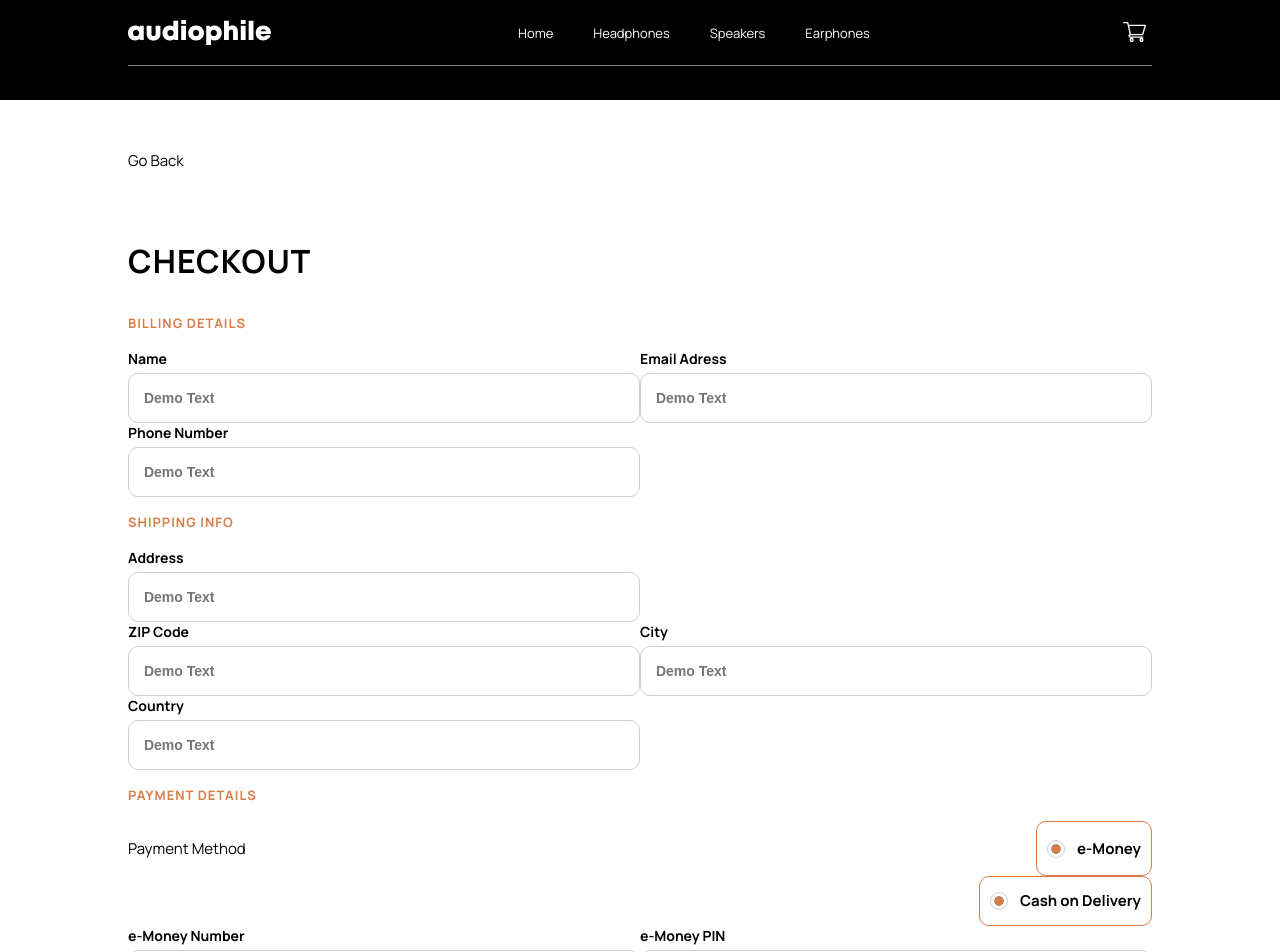
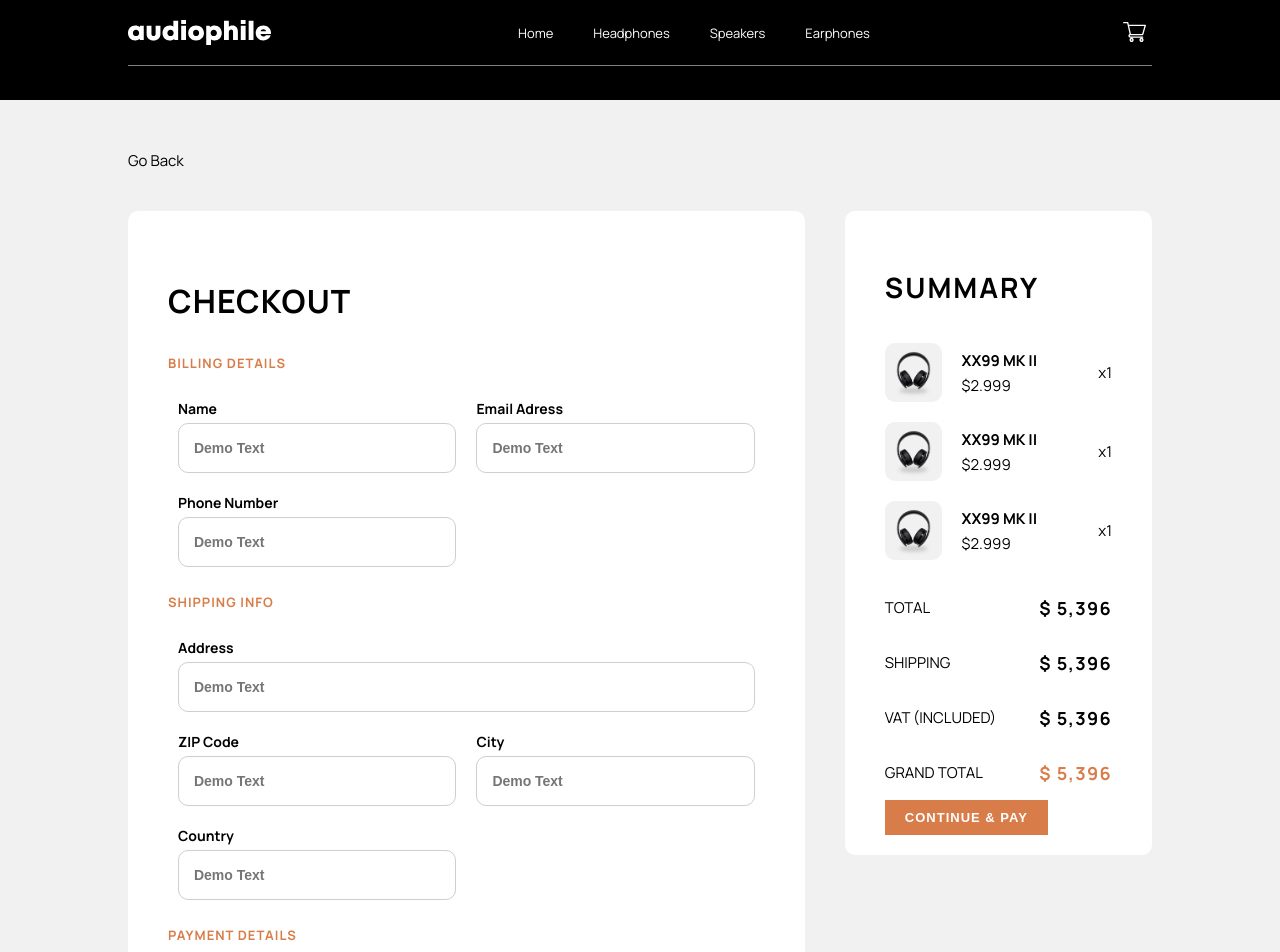
Before and after one commit to JoelStorr/FM-Audiophile-FrontEnd, a Nuxt app: page /Checkout in a window 1280 px wide. Shown: the top 952 px of the page. Built offline with nearby package versions, Linux system fonts and the light colour scheme.

Commit message:
Added Checkout Form

```diff
--- /dev/null
+++ b/components/UI/ProductSummary.vue
@@ -0,0 +1,50 @@
+<template>
+
+    <div class="content-holder">
+        <img src="/product-xx99-mark-two-headphones/desktop/image-category-page-preview.jpg" />
+        <div class="name-holder">
+            <p>XX99 MK ||</p>
+            <p>$2.999</p>
+        </div>
+        <p>x1</p>
+    </div>
+
+
+</template>
+
+
+<style lang="scss" scoped>
+
+    .content-holder{
+        position: relative;
+        width: 100%;
+        display: flex;
+        align-items: center;
+        justify-content: center;
+        margin: 2rem 0;
+    }
+
+    img{
+        width: 25%;
+        margin-right: 2rem;
+        border-radius: 1rem;
+    }
+
+    .name-holder{
+        flex: 1;
+        justify-content: center;
+        align-items: center;
+        height: 100%;
+
+        & p:first-of-type{
+            font-weight: bold;
+        }
+
+        & p{
+            margin: 0;
+        }
+    }
+
+
+
+</style>
--- a/components/UI/RadioButton.vue
+++ b/components/UI/RadioButton.vue
@@ -21,7 +21,7 @@ const emits = defineEmits(["radioChange"]);
 const isChecked = useState("isChecked", () => props.isChecked);
 
 function changeCeck(): void {
-  emits("radioChange", isChecked.value);
+emits("radioChange", props.value);
 }
 </script>
 
@@ -33,6 +33,8 @@ function changeCeck(): void {
   border: 0.1rem solid $input-outline;
   border-radius: 1rem;
   padding: 1.5rem 1rem;
+  width: 100%;
+  margin: 1rem;
 }
 
 .active {
--- a/components/UI/TextField.vue
+++ b/components/UI/TextField.vue
@@ -9,7 +9,7 @@
                 <slot name="error"></slot>
             </span>
         </span>
-        <input type="text" placeholder="Demo Text">
+        <input type="text" placeholder="Demo Text" @input="changeValue">
     </label>
 
 </template>
@@ -19,6 +19,11 @@
         error: {type: Boolean, required: true},
     })
 
+    const emits = defineEmits('valueChange')
+
+    function changeValue(e){
+        emits('valueChange', e.target.value)
+    }
 </script>
 
 
@@ -29,6 +34,7 @@
         display: flex;
         flex-direction: column;
         font-weight: bold;
+        margin: 1rem;
     }
 
     .label-text{
--- a/pages/Checkout/index.vue
+++ b/pages/Checkout/index.vue
@@ -13,26 +13,26 @@
                     <section>
                         <p class="g-subtitle">Billing details</p>
                         <div class="row">
-                            <UITextField>Name</UITextField>
-                            <UITextField>Email Adress</UITextField>
+                            <UITextField :error="false" @valueChange="nameChange">Name</UITextField>
+                            <UITextField :error="false" @valueChange="emailChange">Email Adress</UITextField>
                         </div>
                         <div class="row">
-                            <UITextField>Phone Number</UITextField>
+                            <UITextField :error="false" @valueChange="phoneChange">Phone Number</UITextField>
                             <div class="spacer"></div>
                         </div>
                     </section>
                     <section>
                         <p class="g-subtitle">Shipping Info</p>
                         <div class="row">
-                            <UITextField>Address</UITextField>
-                            <div class="spacer"></div>
+                            <UITextField :error="false" @valueChange="addressChange">Address</UITextField>
+
                         </div>
                         <div class="row">
-                            <UITextField>ZIP Code</UITextField>
-                            <UITextField>City</UITextField>
+                            <UITextField :error="false" @valueChange="zipCodeChange">ZIP Code</UITextField>
+                            <UITextField :error="false" @valueChange="cityChange">City</UITextField>
                         </div>
                         <div class="row">
-                            <UITextField>Country</UITextField>
+                            <UITextField :error="false" @valueChange="countryChange">Country</UITextField>
                             <div class="spacer"></div>
                         </div>
                     </section>
@@ -40,29 +40,114 @@
                         <p class="g-subtitle">Payment Details</p>
                         <div class="row">
                             <p>Payment Method</p>
-                            <UIRadioButton>e-Money</UIRadioButton>
+                            <UIRadioButton
+                            value="e-Money"
+                            :isChecked="paymentMethod"
+                            @radioChange="paymentMethodChange"
+                            >e-Money</UIRadioButton>
                         </div>
                         <div class="row">
                             <div class="spacer"></div>
-                            <UIRadioButton>Cash on Delivery</UIRadioButton>
+                            <UIRadioButton
+                            value="CashOnDelivery"
+                            :isChecked="paymentMethod"
+                            @radioChange="paymentMethodChange">Cash on Delivery</UIRadioButton>
                         </div>
                         <div class="row">
-                            <UITextField>e-Money Number</UITextField>
-                            <UITextField>e-Money PIN</UITextField>
+                            <UITextField :error="false" @valueChange="eMoneyNumberChange">e-Money Number</UITextField>
+                            <UITextField :error="false" @valueChange="eMoneyPinChange">e-Money PIN</UITextField>
                         </div>
                     </section>
                 </form>
             </div>
-            <div class="summary-holder"></div>
+            <div class="summary-holder">
+                <h4>Summary</h4>
+                <UIProductSummary />
+                <UIProductSummary />
+                <UIProductSummary />
+
+                <div class="row">
+                    <p>TOTAL</p> <h6>$ 5,396</h6>
+                </div>
+                <div class="row">
+                    <p>SHIPPING</p> <h6>$ 5,396</h6>
+                </div>
+                <div class="row">
+                    <p>VAT (INCLUDED)</p> <h6>$ 5,396</h6>
+                </div>
+                <div class="row">
+                    <p>GRAND TOTAL</p> <h6 class="highlight">$ 5,396</h6>
+                </div>
+                <div class="btn-holder">
+
+                    <UIButtonPrimary>Continue & Pay</UIButtonPrimary>
+                </div>
+            </div>
         </div>
+    </div>
+</template>
+
+<script setup>
 
 
-    </div>
+const name = useState('name', ()=> "");
+const email = useState('email', ()=> "");
+const phone = useState('phone', ()=> "");
+const address = useState('address', ()=>"");
+const zipCode = useState('zipCode', ()=>"");
+const city = useState('city', ()=>"");
+const country = useState('country', ()=>"");
+const paymentMethod = useState('paymentMethod', ()=>"e-Money");
+const eMoneyNumber = useState('eMoneyNumber', ()=>"");
+const eMoneyPin = useState('eMoneyPin', ()=>"");
 
 
-</template>
 
-<script>
+function nameChange(val){
+    name.value = val;
+}
+
+function emailChange(val){
+    email.value = val;
+}
+
+function phoneChange(val){
+    phone.value = val;
+}
+
+function addressChange(val){
+    address.value = val;
+}
+
+function zipCodeChange(val){
+    zipCode.value = val;
+}
+
+function cityChange(val){
+    city.value = val
+}
+
+function countryChange(val){
+    country.value = val
+}
+
+function paymentMethodChange(val){
+    console.log(val)
+    paymentMethod.value = val;
+}
+
+function eMoneyNumberChange(val){
+    eMoneyNumber.value = val;
+}
+
+
+function eMoneyPinChange(val){
+
+    eMoneyPin.value = val;
+}
+
+
+
 
 </script>
 
@@ -77,6 +162,18 @@
 .checkout-content{
     width: 100vw;
     padding: 5rem 10%;
+    background-color: $p-grey;
+}
+
+.layout-holder{
+    display: flex;
+}
+
+.form-holder{
+    flex: 1;
+    background-color: $white;
+    padding: 4rem;
+    border-radius: 1rem;
 }
 
 form{
@@ -90,15 +187,41 @@ form{
 
 .row {
     display: flex;
+    align-items: center;
     justify-content: space-between;
+    width: 100%;
 
-    width: 100%;
+    & p{
+        min-width: 50%;
+    }
+
+
 }
 
 .spacer{
     min-width: 50%;
 }
 
+
+.summary-holder{
+    background-color: $white;
+    height: max-content;
+    padding: 2rem 4rem;
+    border-radius: 1rem;
+    margin: 0 0 0 4rem;
+    width: 30%;
+    & h6{
+        margin: 0;
+    }
+}
+
+
+.btn-holder{
+    width: 100%;
+    display: flex;
+}
+
+.highlight{
+    color: $primary;
+}
 </style>
-import type { UIRadioButton } from '#build/components';
-import type { UIRadioButton } from '#build/components';
```
